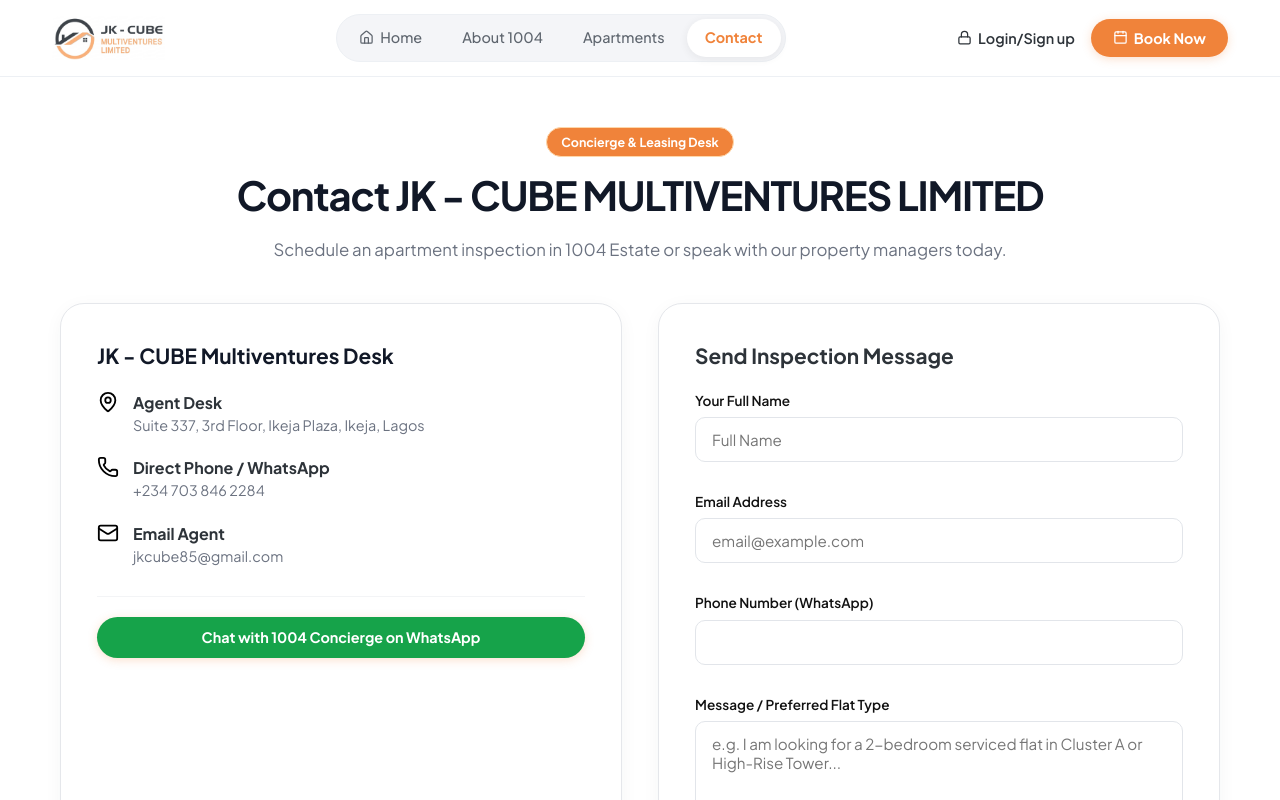
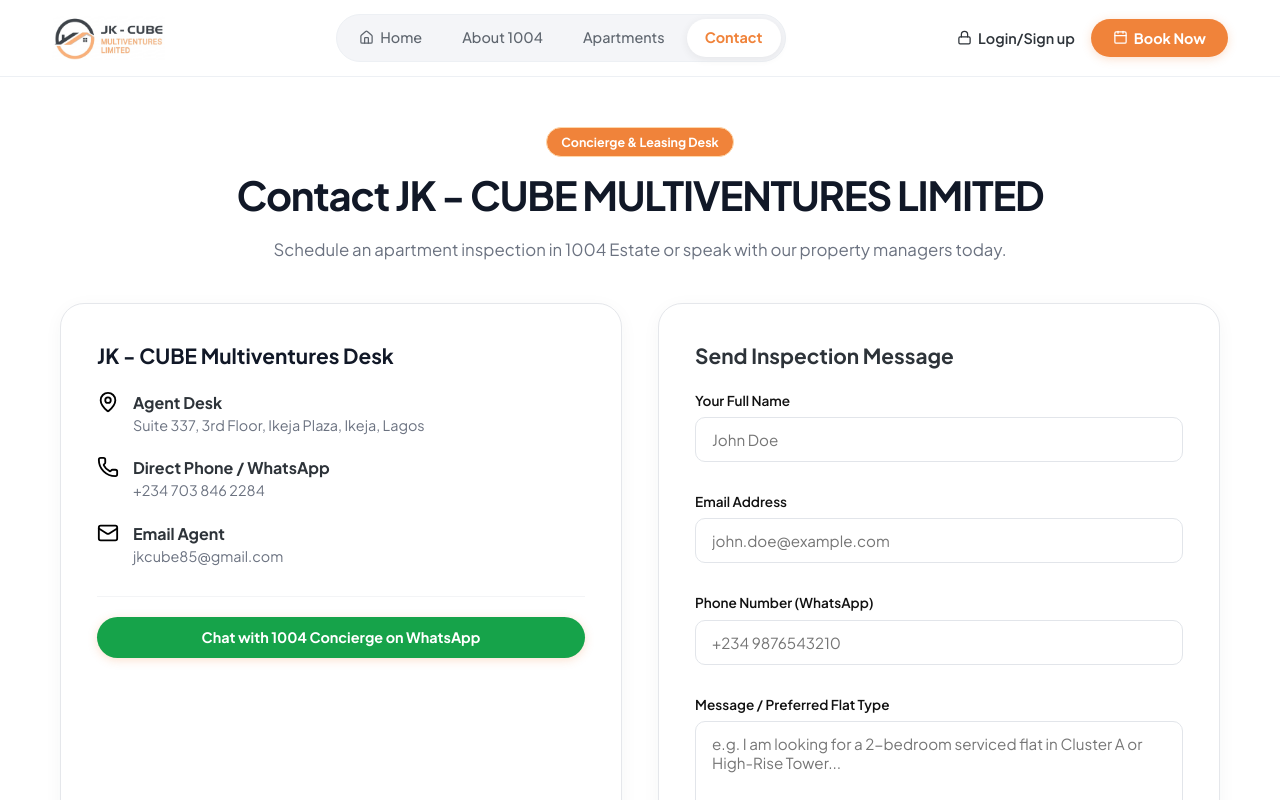
Before and after one commit to akanbisamuel045-tech/1004-rentals, a React (Vite) app in the folder client/: page /contact in a window 1280 px wide. Shown: the top 800 px of the page. Built offline with nearby package versions, Linux system fonts and the light colour scheme.

Commit message:
feat: add generic default placeholders (John Doe, +234 9876543210, john.doe@example.com, ••••••••) across forms

```diff
--- a/client/src/components/AuthModal.jsx
+++ b/client/src/components/AuthModal.jsx
@@ -127,6 +127,7 @@
                   <input
                     type="text"
                     required
+                    placeholder="John Doe"
                     value={formData.name}
                     onChange={(e) => setFormData({ ...formData, name: e.target.value })}
                     className="form-input"
@@ -141,6 +142,7 @@
                 <div style={{ position: 'relative' }}>
                   <input
                     type="tel"
+                    placeholder="+234 9876543210"
                     value={formData.phone}
                     onChange={(e) => setFormData({ ...formData, phone: e.target.value })}
                     className="form-input"
@@ -158,6 +160,7 @@
               <input
                 type="email"
                 required
+                placeholder="john.doe@example.com"
                 value={formData.email}
                 onChange={(e) => setFormData({ ...formData, email: e.target.value })}
                 className="form-input"
@@ -173,6 +176,7 @@
               <input
                 type="password"
                 required
+                placeholder="••••••••"
                 value={formData.password}
                 onChange={(e) => setFormData({ ...formData, password: e.target.value })}
                 className="form-input"
--- a/client/src/components/EnquiryModal.jsx
+++ b/client/src/components/EnquiryModal.jsx
@@ -78,6 +78,7 @@
               <input
                 type="text"
                 required
+                placeholder="John Doe"
                 value={formData.name}
                 onChange={(e) => setFormData({ ...formData, name: e.target.value })}
                 className="form-input"
@@ -89,6 +90,7 @@
               <input
                 type="email"
                 required
+                placeholder="john.doe@example.com"
                 value={formData.email}
                 onChange={(e) => setFormData({ ...formData, email: e.target.value })}
                 className="form-input"
@@ -99,6 +101,7 @@
               <label className="form-label">Phone Number (WhatsApp preferred)</label>
               <input
                 type="tel"
+                placeholder="+234 9876543210"
                 value={formData.phone}
                 onChange={(e) => setFormData({ ...formData, phone: e.target.value })}
                 className="form-input"
--- a/client/src/components/ViewingModal.jsx
+++ b/client/src/components/ViewingModal.jsx
@@ -78,7 +78,7 @@
               <input
                 type="text"
                 required
-                placeholder="Full Name"
+                placeholder="John Doe"
                 value={formData.name}
                 onChange={(e) => setFormData({ ...formData, name: e.target.value })}
                 className="form-input"
@@ -91,7 +91,7 @@
                 <input
                   type="email"
                   required
-                  placeholder="name@email.com"
+                  placeholder="john.doe@example.com"
                   value={formData.email}
                   onChange={(e) => setFormData({ ...formData, email: e.target.value })}
                   className="form-input"
@@ -102,6 +102,7 @@
                 <input
                   type="tel"
                   required
+                  placeholder="+234 9876543210"
                   value={formData.phone}
                   onChange={(e) => setFormData({ ...formData, phone: e.target.value })}
                   className="form-input"
--- a/client/src/pages/ContactPage.jsx
+++ b/client/src/pages/ContactPage.jsx
@@ -112,7 +112,7 @@
                   <input
                     type="text"
                     required
-                    placeholder="Full Name"
+                    placeholder="John Doe"
                     value={formData.name}
                     onChange={(e) => setFormData({ ...formData, name: e.target.value })}
                     className="form-input"
@@ -124,7 +124,7 @@
                   <input
                     type="email"
                     required
-                    placeholder="email@example.com"
+                    placeholder="john.doe@example.com"
                     value={formData.email}
                     onChange={(e) => setFormData({ ...formData, email: e.target.value })}
                     className="form-input"
@@ -135,6 +135,7 @@
                   <label className="form-label">Phone Number (WhatsApp)</label>
                   <input
                     type="tel"
+                    placeholder="+234 9876543210"
                     value={formData.phone}
                     onChange={(e) => setFormData({ ...formData, phone: e.target.value })}
                     className="form-input"
--- a/client/src/pages/UserDashboardPage.jsx
+++ b/client/src/pages/UserDashboardPage.jsx
@@ -429,6 +429,7 @@
                 <label className="form-label">Phone Number</label>
                 <input
                   type="tel"
+                  placeholder="+234 9876543210"
                   value={profileForm.phone}
                   onChange={(e) => setProfileForm({ ...profileForm, phone: e.target.value })}
                   className="form-input"
```
Also changed, not shown: 1 other file (tests, documents, lock files or other folders).
